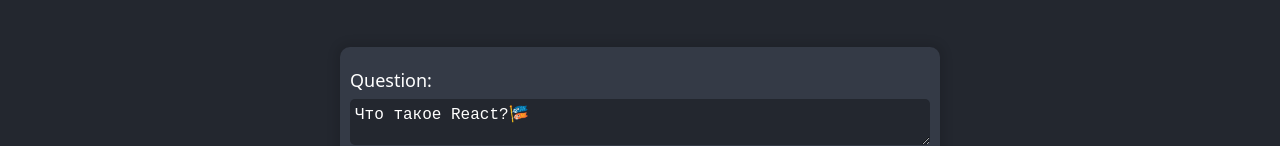
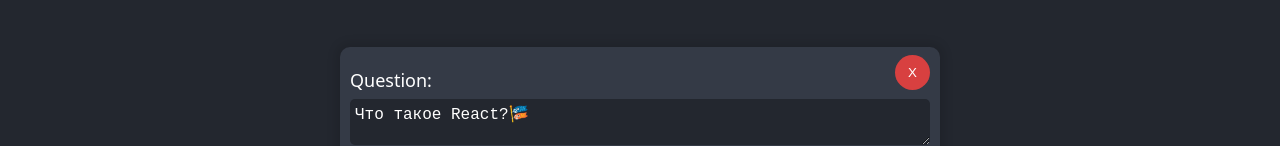
Before and after one commit to anndudek/react-pet, a React (Vite) app: page /editquestion/1 in a window 1280 px wide. Shown: the part 135-281 px from the top of the page. Built offline with nearby package versions, Linux system fonts and the light colour scheme; data requests are answered from the project's data file.

Commit message:
editQuestion Page

```diff
--- a/db.json
+++ b/db.json
@@ -587,28 +587,6 @@
       ],
       "level": 1,
       "completed": false
-    },
-    {
-      "id": "1111",
-      "question": "Почему я идиот?",
-      "answer": "дурак",
-      "description": "баран, козел",
-      "resources": [],
-      "level": 1,
-      "completed": false
-    },
-    {
-      "id": "1eca",
-      "question": "Я болван?",
-      "answer": "да",
-      "description": "еще какой, ,болванище, фу-фу-фу, и козлина",
-      "resources": [
-        "https://www.npmjs.com/package/react-toastify",
-        " https://leetcode.com/studyplan/30-days-of-javascript/"
-      ],
-      "level": 1,
-      "completed": false,
-      "editDate": "27.04.2026, 13:23"
     }
   ],
   "$schema": "./node_modules/json-server/schema.json"
--- a/src/pages/EditQuestionPage/EditQuestion.jsx
+++ b/src/pages/EditQuestionPage/EditQuestion.jsx
@@ -6,6 +6,8 @@
 import { API_URL } from "../../constants";
 import { toast } from "react-toastify";
 import { dateFormat } from "../../helpers/dateFormat";
+import { useFetch } from "../../hooks/useFetch";
+import { useNavigate } from "react-router-dom";
 
 const editCardAction = async (_prevState, formData) => {
   try {
@@ -41,14 +43,38 @@
 };
 
 export const EditQuestion = ({ initialState = {} }) => {
+  const navigate = useNavigate();
   const [formState, formAction, isPending] = useActionState(editCardAction, { ...initialState, clearForm: false });
+
+  const [removeQuestion, isQuestionRemoving] = useFetch(async () => {
+    await fetch(`${API_URL}/react/${initialState.id}`, {
+      method: "DELETE",
+    });
+
+    toast.success("The question has been successfully removed!");
+    navigate("/");
+  });
+
+  const onRemoveQuestionHandler = () => {
+    const isRemove = confirm("Are you sure?");
+
+    isRemove && removeQuestion();
+  };
 
   return (
     <>
-      {isPending && <Loader />}
+      {(isPending || isQuestionRemoving) && <Loader />}
       <h1 className={cls.formTitle}>Edit question</h1>
       <div className={cls.formContainer}>
-        <QuestionForm formAction={formAction} state={formState} isPending={isPending} submitBtnText="EditQuestion" />
+        <button className={cls.removeBtn} disabled={isPending || isQuestionRemoving} onClick={onRemoveQuestionHandler}>
+          X
+        </button>
+        <QuestionForm
+          formAction={formAction}
+          state={formState}
+          isPending={isPending || isQuestionRemoving}
+          submitBtnText="EditQuestion"
+        />
       </div>
     </>
   );
--- a/src/pages/EditQuestionPage/EditQuestionPage.module.css
+++ b/src/pages/EditQuestionPage/EditQuestionPage.module.css
@@ -12,3 +12,23 @@
     box-shadow: 0 0 8px 5px rgba(0, 0, 0, 0.1);
     position: relative;
 }
+
+.removeBtn {
+    width: 35px;
+    height: 35px;
+    position: absolute;
+    top: 8px;
+    right: 10px;
+    border: none;
+    border-radius: 50%;
+    display: flex;
+    justify-content: center;
+    align-items: center;
+    color: #fff;
+    background-color: #d84040;
+    cursor: pointer;
+}
+
+.removeBtn:disabled {
+    opacity: .3;
+}
```
